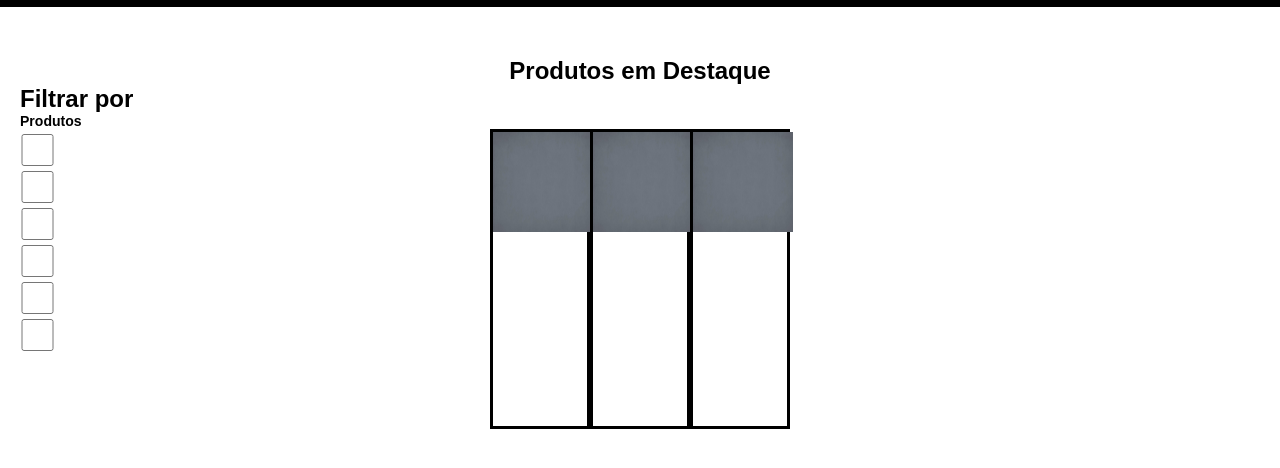
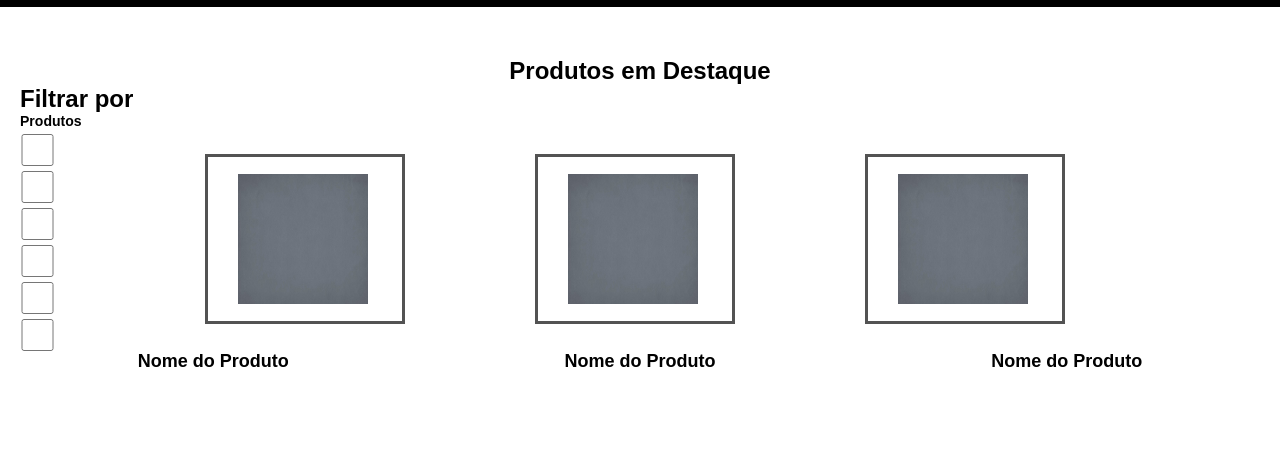
Before and after one commit to DOLK2K/Vanguardtcc-S, a React app: page /destaques in a window 1280 px wide. Shown: the part 150-618 px from the top of the page. Built offline with nearby package versions, Linux system fonts and the light colour scheme.

Commit message:
destaques

```diff
--- a/src/pages/destaques/index.js
+++ b/src/pages/destaques/index.js
@@ -95,12 +95,28 @@ export default function Destaques() {
 
                 </div>
 
+
+                </div>
+
+              </div>
+
+                <div className='detalhes'>
+
+
+
+                <div className='Nomes'>
+                  <h1>Nome do Produto</h1>
+                  <h3>Nome do Produto</h3>
+                  <h4>Nome do Produto</h4>
+
+                </div>
+
                 </div>
 
 
 
 
-              </div>
+
             </div>
 
 
--- a/src/pages/destaques/index.scss
+++ b/src/pages/destaques/index.scss
@@ -121,8 +121,9 @@
 .objetoss{
     display: flex;
     flex-direction: row;
-    justify-content: space-around;
-    margin-left: 435px;
+    justify-content: space-between;
+    margin-left: 20px;
+    margin-top: 25px;
 }
 
 
@@ -130,15 +131,19 @@
     display: flex;
     background-color: #ffffff;
     border: solid;
-    width: 100px;
-    height: 300px;
+    border-color: #535353;
+    width: 200px;
+    height: 170px;
+    margin-left: 130px;
 
 }
 
 .objeto img{
 
-    width: 100px;
-    height: 100px;
+    width: 130px;
+    height: 130px;
+    margin-top: 17px;
+    margin-left: 30px;
 }
 
 
@@ -146,25 +151,55 @@
     display: flex;
     background-color: #ffffff;
     border: solid;
-    width: 100px;
-    height: 300px;
+    width: 200px;
+    border-color: #535353;
+    height: 170px;
+    margin-left: 130px;
 
 }
 
 .objeto1 img{
-    width: 100px;
-    height: 100px;
+    width: 130px;
+    height: 130px;
+    margin-top: 17px;
+    margin-left: 30px;
 }
 
 .objeto2{
 
     background-color: #ffffff;
     border: solid;
-    width: 100px;
-    height: 300px;
+    border-color: #535353;
+    width: 200px;
+    height: 170px;
+    margin-left: 130px;
 }
 
 .objeto2 img{
-    width: 100px;
-    height: 100px;
+    width: 130px;
+    height: 130px;
+    margin-top: 17px;
+    margin-left: 30px;
 }
+
+.Nomes{
+    display: flex;
+    flex-direction: row;
+    justify-content: space-around;
+
+}
+
+.Nomes h1{
+
+    font-size: 18px;
+}
+
+
+.Nomes h3{
+    font-size: 18px;
+}
+
+.Nomes h4{
+    font-size: 18px;
+
+}
```
